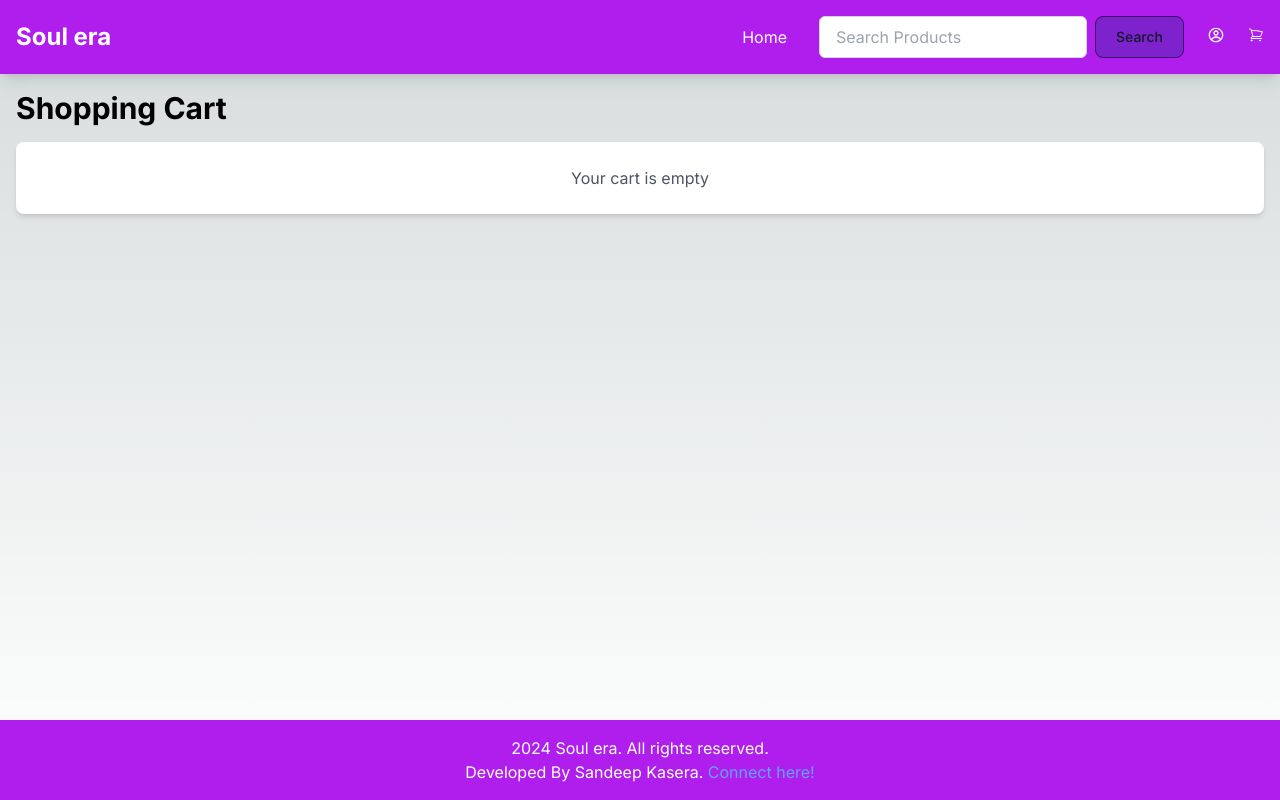
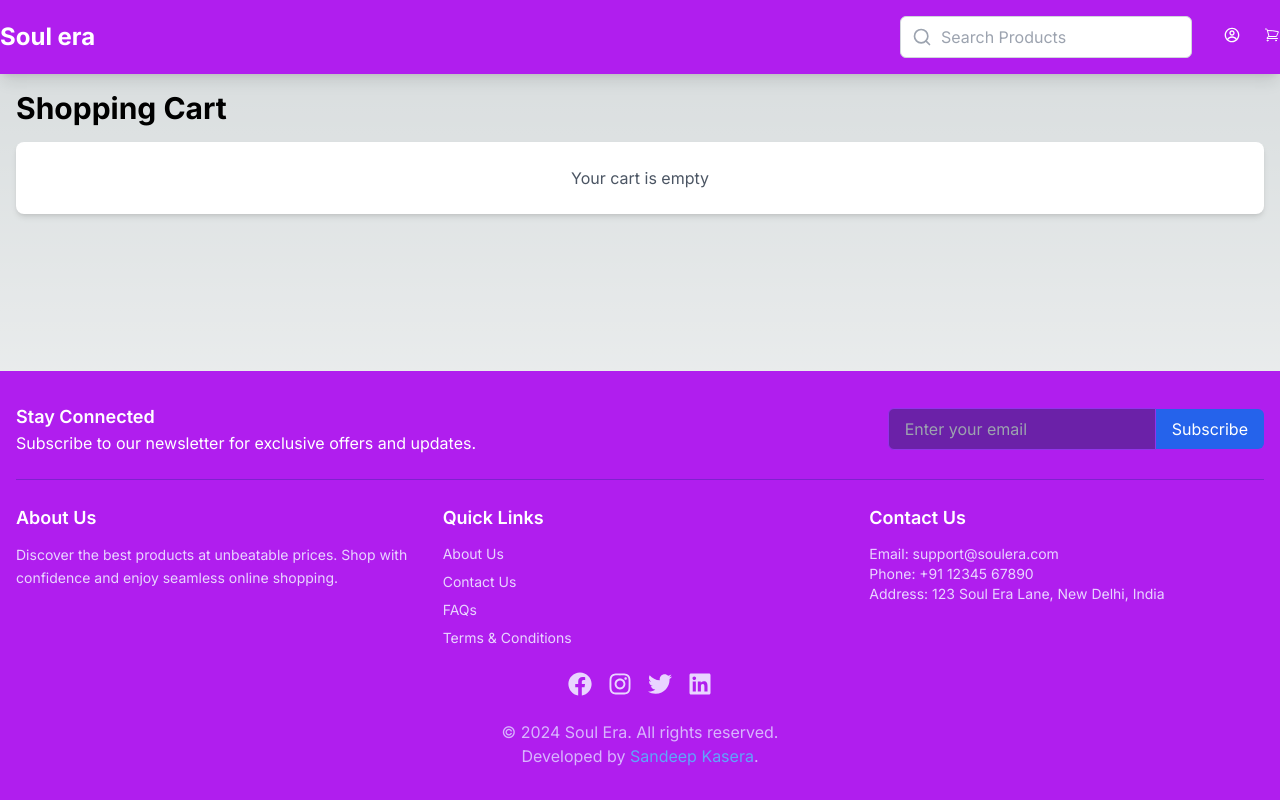
Before and after one commit to sandeepkasera/soul-era, a Next.js app: page /cart in a window 1280 px wide. Built offline with nearby package versions, Linux system fonts and the light colour scheme.

Commit message:
Footer update

```diff
--- a/src/app/components/Footer.tsx
+++ b/src/app/components/Footer.tsx
@@ -1,11 +1,91 @@
 import React from 'react';
+import { FaFacebook, FaInstagram, FaTwitter, FaLinkedin } from 'react-icons/fa';
 
 const Footer = () => {
   return (
-    <footer className="bg-purple-color text-white py-4 w-full text-center">
-      <div className="container mx-auto">
-        <p>{new Date().getFullYear()} Soul era. All rights reserved.</p>
-        <p className="isolate">Developed By Sandeep Kasera. <a href="https://www.linkedin.com/in/sandeepkasera99/" target="_blank" rel="noopener noreferrer" className="text-blue-400 hover:underline">Connect here!</a></p>
+    <footer className="bg-purple-color text-white py-8">
+      <div className="container mx-auto px-4">
+        {/* Top Section */}
+        <div className="flex flex-wrap justify-between items-center pb-6 border-b border-purple-700">
+          <div className="mb-4 lg:mb-0">
+            <h2 className="text-lg font-semibold">Stay Connected</h2>
+            <p>Subscribe to our newsletter for exclusive offers and updates.</p>
+          </div>
+          <form className="flex items-center">
+            <input
+              type="email"
+              placeholder="Enter your email"
+              className="px-4 py-2 rounded-l-md border border-purple-600 bg-purple-800 text-white focus:ring-2 focus:ring-blue-500 outline-none"
+            />
+            <button
+              type="submit"
+              className="px-4 py-2 bg-blue-600 text-white rounded-r-md hover:bg-blue-500"
+            >
+              Subscribe
+            </button>
+          </form>
+        </div>
+
+        {/* Middle Section */}
+        <div className="grid grid-cols-1 md:grid-cols-3 gap-8 py-6 text-sm">
+          {/* About Us */}
+          <div>
+            <h3 className="font-semibold text-lg mb-3">About Us</h3>
+            <p className="leading-relaxed text-purple-200">
+              Discover the best products at unbeatable prices. Shop with confidence and enjoy seamless online shopping.
+            </p>
+          </div>
+          {/* Quick Links */}
+          <div>
+            <h3 className="font-semibold text-lg mb-3">Quick Links</h3>
+            <ul className="space-y-2">
+              <li><a href="/about" className="hover:underline text-purple-200">About Us</a></li>
+              <li><a href="/contact" className="hover:underline text-purple-200">Contact Us</a></li>
+              <li><a href="/faq" className="hover:underline text-purple-200">FAQs</a></li>
+              <li><a href="/terms" className="hover:underline text-purple-200">Terms & Conditions</a></li>
+            </ul>
+          </div>
+          {/* Contact Info */}
+          <div>
+            <h3 className="font-semibold text-lg mb-3">Contact Us</h3>
+            <p className="text-purple-200">Email: support@soulera.com</p>
+            <p className="text-purple-200">Phone: +91 12345 67890</p>
+            <p className="text-purple-200">Address: 123 Soul Era Lane, New Delhi, India</p>
+          </div>
+        </div>
+
+        {/* Social Media */}
+        <div className="flex justify-center space-x-4 text-2xl text-purple-200">
+          <a href="https://facebook.com" target="_blank" rel="noopener noreferrer" className="hover:text-blue-400">
+            <FaFacebook />
+          </a>
+          <a href="https://instagram.com" target="_blank" rel="noopener noreferrer" className="hover:text-pink-400">
+            <FaInstagram />
+          </a>
+          <a href="https://twitter.com" target="_blank" rel="noopener noreferrer" className="hover:text-blue-300">
+            <FaTwitter />
+          </a>
+          <a href="https://linkedin.com" target="_blank" rel="noopener noreferrer" className="hover:text-blue-500">
+            <FaLinkedin />
+          </a>
+        </div>
+
+        {/* Bottom Section */}
+        <div className="mt-6 text-center text-purple-300">
+          <p>&copy; {new Date().getFullYear()} Soul Era. All rights reserved.</p>
+          <p>
+            Developed by{' '}
+            <a
+              href="https://www.linkedin.com/in/sandeepkasera99/"
+              target="_blank"
+              rel="noopener noreferrer"
+              className="text-blue-400 hover:underline"
+            >
+              Sandeep Kasera
+            </a>
+            .
+          </p>
+        </div>
       </div>
     </footer>
   );
--- a/src/app/components/Header.tsx
+++ b/src/app/components/Header.tsx
@@ -3,6 +3,8 @@ import { useState } from 'react';
 import Link from 'next/link';
 import { FaBars, FaTimes } from 'react-icons/fa'; // Using Font Awesome for hamburger menu icons
 import { CgProfile } from "react-icons/cg";
+import { FiSearch } from 'react-icons/fi'; // Import the search icon from react-icons
+
 import { useRouter } from "next/navigation";
 import { ShoppingCartIcon } from '@heroicons/react/24/outline';
 import clsx from 'clsx';
@@ -31,7 +33,7 @@ const Header = () => {
     }
   }
   const handleCartPage = async () => {
-      router.push(`/cart`);
+    router.push(`/cart`);
   }
 
   // const searchProducts = ({ products, searchQuery }) => {
@@ -43,7 +45,7 @@ const Header = () => {
   }
   return (
     <header className="bg-purple-color text-white py-4 shadow-lg">
-      <nav className='container mx-auto flex justify-between items-center px-4'>
+      <nav className='container mx-auto flex justify-between items-center'>
         <Link href="/"><h3 className='text-white text-2xl font-bold'>Soul era</h3></Link>
         <div className="md:hidden">
           <button
@@ -55,16 +57,21 @@ const Header = () => {
         </div>
         <ul className={`md:flex md:items-center md:space-x-6 ${isMenuOpen ? 'block' : 'hidden'} absolute md:relative top-16 md:top-auto left-0 w-full md:w-auto bg-gray-800 md:bg-transparent z-10 md:z-auto transition-all duration-300 ease-in-out`}>
           <li className="p-4 md:p-0 md:mx-2 hover:text-gray-300">
-            <Link href="/">Home</Link>
+            <div className="relative w-full md:w-auto">
+              <FiSearch
+                className="absolute left-3 top-1/2 transform -translate-y-1/2 text-gray-400"
+                size={20}
+              />
+              <input
+                type="text"
+                name="search"
+                placeholder="Search Products"
+                className="pl-10 pr-4 py-2 w-full border border-gray-300 rounded-md focus:outline-none focus:ring-2 focus:ring-blue-500 focus:border-blue-500 text-gray-800"
+                onChange={searchProducts}
+              />
+            </div>
           </li>
-          <li className="p-4 md:p-0 md:mx-2 hover:text-gray-300">
-            <form action="#" method="GET" className="flex items-center w-full">
-              <input type="text" name="search" placeholder="Search Products" className="px-4 py-2 w-full md:w-auto border border-gray-300 rounded-md focus:outline-none focus:ring-2 focus:ring-blue-500 focus:border-blue-500 text-gray-800" />
-              <button type="submit" onClick={searchProducts} className="text-gray-900 bg-purple-700 border border-purple-950 focus:outline-none hover:bg-purple-900 focus:ring-4 focus:ring-gray-100 font-medium rounded-lg text-sm px-5 py-2.5 ml-2 dark:text-white dark:border-gray-600 dark:focus:ring-gray-700">
-                Search
-              </button>
-            </form>
-          </li>
+
           <li className="p-4 md:p-0 md:mx-2 hover:text-gray-300">
             <button onClick={handleProfilePage} className="text-white rounded-md hover:bg-blue-600 focus:outline-none focus:ring-2 focus:ring-blue-500 focus:ring-opacity-50">
               <CgProfile className={clsx('h-4 transition-all ease-in-out hover:scale-110')} />
```
